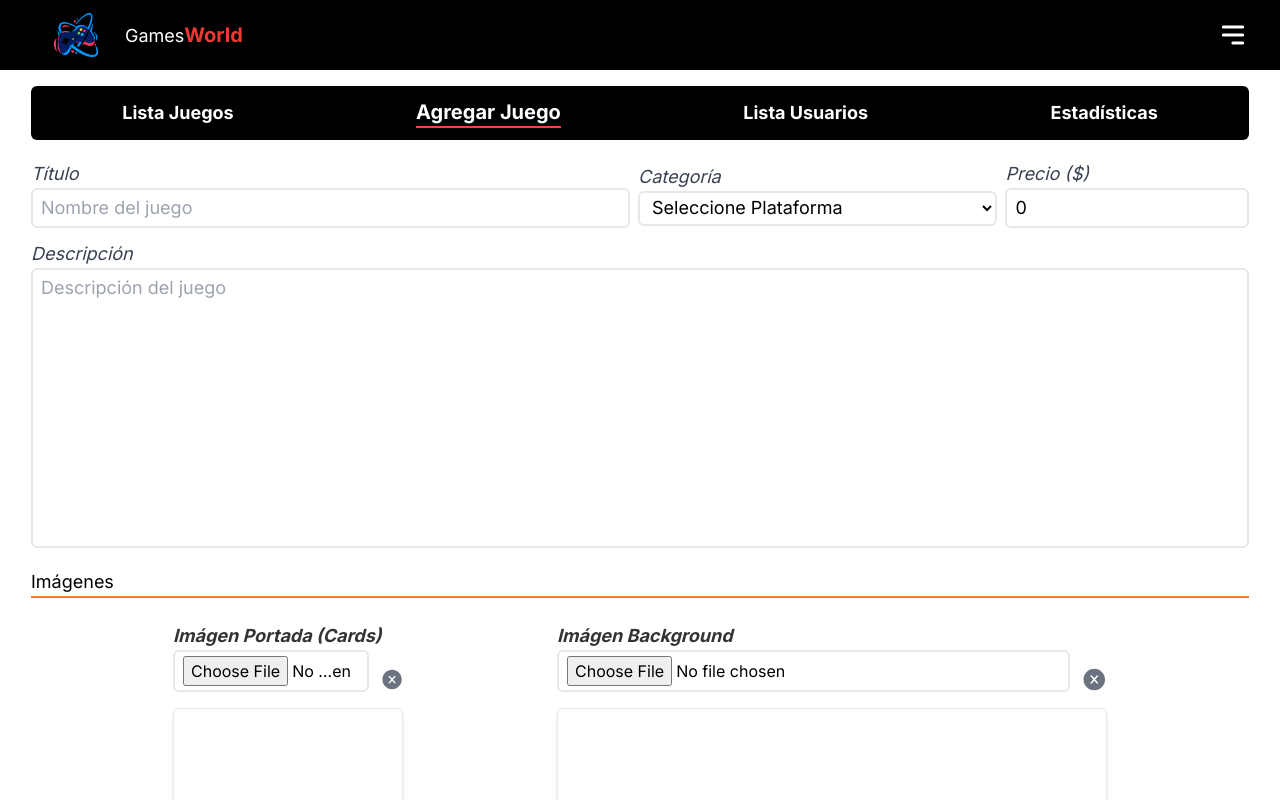
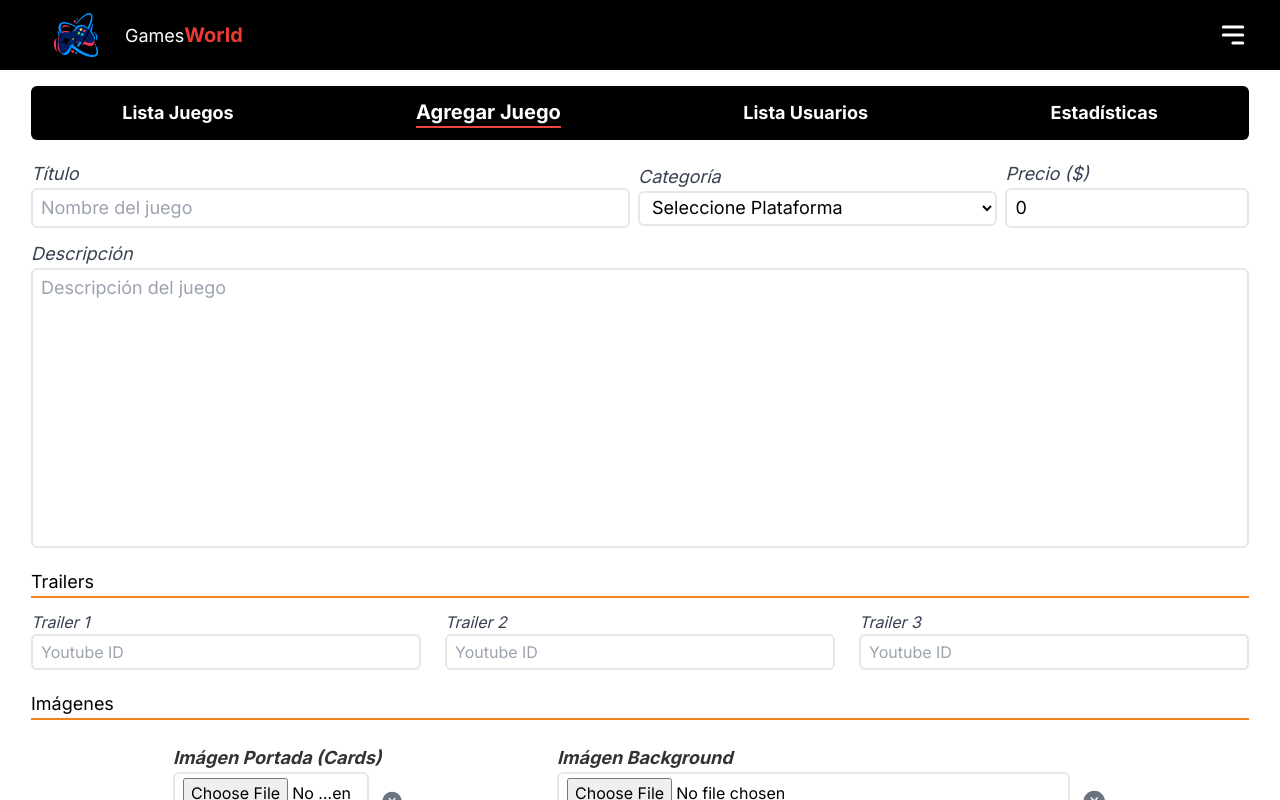
Before and after one commit to alloisa2005/entrega-app, a Next.js app: page /admin/nuevoJuego in a window 1280 px wide. Shown: the top 800 px of the page. Built offline with nearby package versions, Linux system fonts and the light colour scheme.

Commit message:
feat: Ajustes en estilos

```diff
--- a/src/components/NuevoJuegoForm.jsx
+++ b/src/components/NuevoJuegoForm.jsx
@@ -12,6 +12,9 @@ const NuevoJuegoForm = () => {
   const [categoria, setCategoria] = useState('');
   const [precio, setPrecio] = useState(0);
   const [descripcion, setDescripcion] = useState('');
+  const [trailer1, setTrailer1] = useState('');
+  const [trailer2, setTrailer2] = useState('');
+  const [trailer3, setTrailer3] = useState('');
   const [boxImage, setBoxImage] = useState('');
   const [boxImagePreview, setBoxImagePreview] = useState('');
   const [posterImage, setPosterImage] = useState('');
@@ -118,6 +121,49 @@ const NuevoJuegoForm = () => {
       </div>
 
       <div className="flex flex-col w-full mt-5">
+        <label className="select-none font-josefin text-lg border-b-2 border-naranja mb-3">Trailers</label>
+
+        <div className="flex flex-col md:flex-row items-center justify-between gap-4 lg:gap-6">
+          <div className="flex flex-col w-full">
+            <label className="select-none font-josefin text-md text-gray-700 italic">Trailer 1</label>
+            <input
+              value={trailer1}
+              name='titulo'
+              onChange={(e) => { setTrailer1(e.target.value) }}
+              type="text"
+              placeholder="Youtube ID"
+              className="outline-none font-josefin text-md border-2 px-2 py-1 rounded-md"
+            />
+          </div>
+
+          <div className="flex flex-col w-full">
+            <label className="select-none font-josefin text-md text-gray-700 italic">Trailer 2</label>
+            <input
+              value={trailer2}
+              name='titulo'
+              onChange={(e) => { setTrailer2(e.target.value) }}
+              type="text"
+              placeholder="Youtube ID"
+              className="outline-none font-josefin text-md border-2 px-2 py-1 rounded-md"
+            />
+          </div>
+
+          <div className="flex flex-col w-full">
+            <label className="select-none font-josefin text-md text-gray-700 italic">Trailer 3</label>
+            <input
+              value={trailer3}
+              name='titulo'
+              onChange={(e) => { setTrailer3(e.target.value) }}
+              type="text"
+              placeholder="Youtube ID"
+              className="outline-none font-josefin text-md border-2 px-2 py-1 rounded-md"
+            />
+          </div>
+
+        </div>
+      </div>
+
+      <div className="flex flex-col w-full mt-5">
         <label className="select-none font-josefin text-lg border-b-2 border-naranja">
           Imágenes
         </label>
@@ -155,7 +201,7 @@ const NuevoJuegoForm = () => {
         </div>
 
         {error && (
-          <div className="bg-red-500 text-white font-bold rounded-lg px-3 py-1 mb-4 flex items-center shadow-lg">
+          <div className="bg-red-500 text-white font-bold rounded-lg px-3 py-2 mb-2 flex items-center justify-center lg:justify-start shadow-lg">
             <p className="font-josefin text-md">{error}</p>
           </div>
         )}
```
